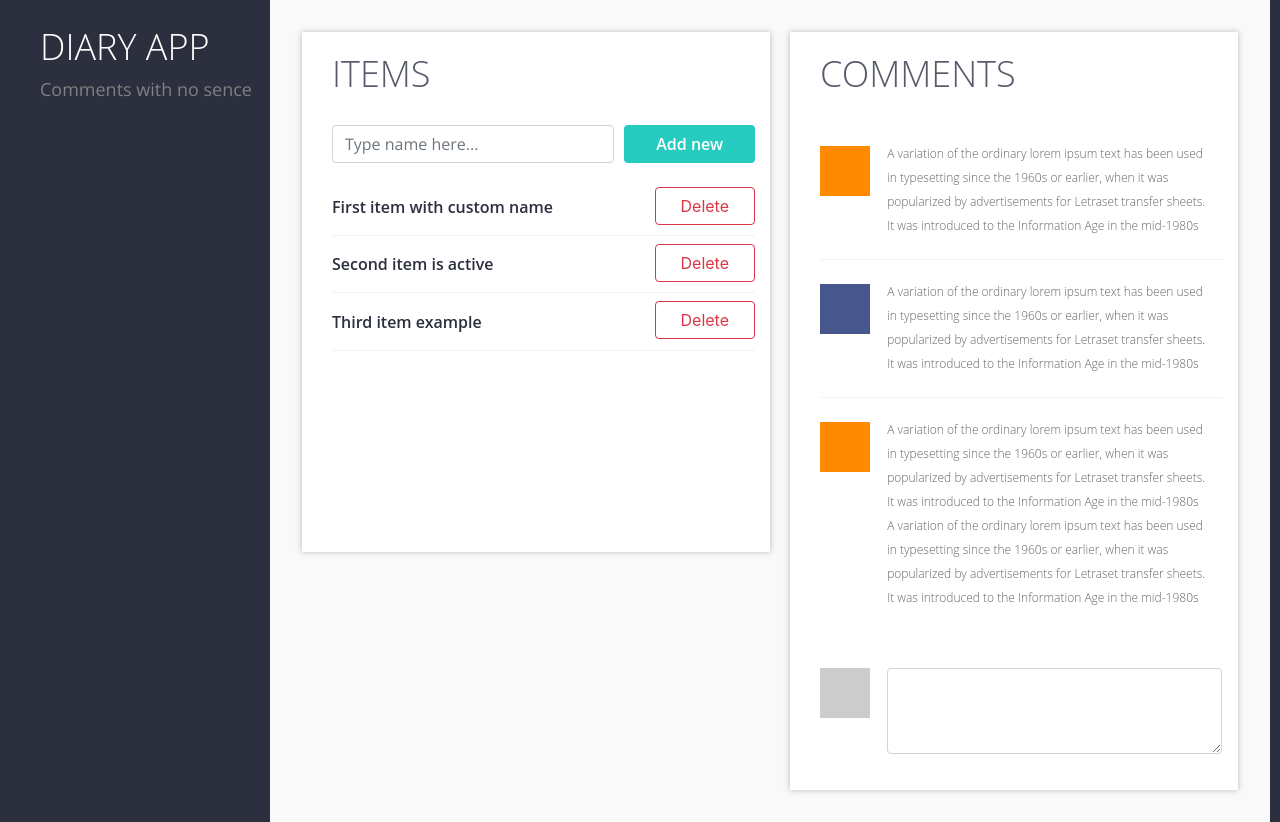
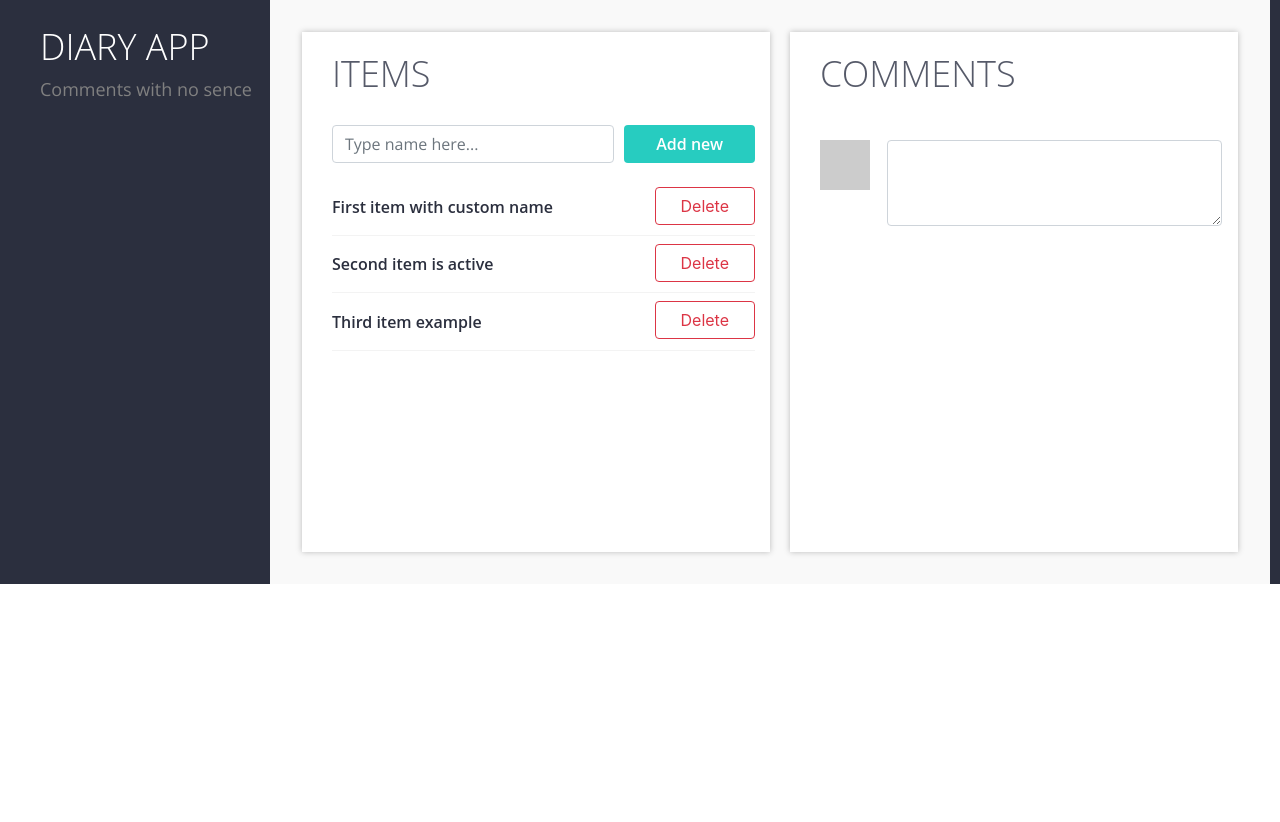
Before and after one commit to Delagardi/diaryapp, a React (Create React App) app: page / in a window 1280 px wide. After the commit the page ends 800 px from the top, so only its background shows below. Built offline with nearby package versions, Linux system fonts and the light colour scheme.

Commit message:
Added changing comments n active element

```diff
--- a/src/components/App/App.js
+++ b/src/components/App/App.js
@@ -16,9 +16,9 @@ class App extends Component {
       ],
 
       commentsData: [
-        {id: 1, userData: 'user1', text: 'A variation of the ordinary lorem ipsum text has been used in typesetting since the 1960s or earlier, when it was popularized by advertisements for Letraset transfer sheets. It was introduced to the Information Age in the mid-1980s'},
-        {id: 2, userData: 'user2', text: 'A variation of the ordinary lorem ipsum text has been used in typesetting since the 1960s or earlier, when it was popularized by advertisements for Letraset transfer sheets. It was introduced to the Information Age in the mid-1980s'},
-        {id: 3, userData: 'user1', text: 'A variation of the ordinary lorem ipsum text has been used in typesetting since the 1960s or earlier, when it was popularized by advertisements for Letraset transfer sheets. It was introduced to the Information Age in the mid-1980s A variation of the ordinary lorem ipsum text has been used in typesetting since the 1960s or earlier, when it was popularized by advertisements for Letraset transfer sheets. It was introduced to the Information Age in the mid-1980s'},
+        {id: 1, idTodo: 2, userData: 'user1', text: 'A variation of the ordinary lorem ipsum text has been used in typesetting since the 1960s or earlier, when it was popularized by advertisements for Letraset transfer sheets. It was introduced to the Information Age in the mid-1980s'},
+        {id: 2, idTodo: 2, userData: 'user2', text: 'A variation of the ordinary lorem ipsum text has been used in typesetting since the 1960s or earlier, when it was popularized by advertisements for Letraset transfer sheets. It was introduced to the Information Age in the mid-1980s'},
+        {id: 3, idTodo: 2, userData: 'user1', text: 'A variation of the ordinary lorem ipsum text has been used in typesetting since the 1960s or earlier, when it was popularized by advertisements for Letraset transfer sheets. It was introduced to the Information Age in the mid-1980s A variation of the ordinary lorem ipsum text has been used in typesetting since the 1960s or earlier, when it was popularized by advertisements for Letraset transfer sheets. It was introduced to the Information Age in the mid-1980s'},
       ]
     }
     this.idTodoFrom = 555;
--- a/src/components/comments/comments.js
+++ b/src/components/comments/comments.js
@@ -4,12 +4,13 @@ import CommentAdd from '../commentAdd';
 
 import './comments.css';
 
-const Comments = ({ commentsData }) => {
+const Comments = ({ commentsData, selectedItem }) => {
   return (
     <div className="comments col-6">
       <div className="comments-card">
         <h2 className="comments-header">Comments</h2>
         <CommentsList
+          selectedItem={ selectedItem }
           commentsData={ commentsData }
         />
         <CommentAdd/>
--- a/src/components/commentsList/commentsList.js
+++ b/src/components/commentsList/commentsList.js
@@ -1,26 +1,39 @@
-import React from 'react';
+import React, { Component } from 'react';
 import CommentsListItem from '../commentsListItem';
 
 import './commentsList.css'
 
-const CommentsList = ({ commentsData }) => {
+class CommentsList extends Component {
+  render() {
+    const { commentsData, selectedItem } = this.props;
+
     const elements = commentsData.map( (item) => {
-    const { id, userData, text } = item;
+      const { id, idTodo, userData, text } = item;
 
+      console.log('selectedItem:');
+      console.log(selectedItem);
+      console.log('idTodo:');
+      console.log(idTodo);
+
+      if ( selectedItem === idTodo ) {
         return (
           <CommentsListItem
-        key={id}
-        id={id}
-        userData={userData}
-        text={text}
+            key={ id }
+            id={ id }
+            userData={ userData }
+            text={ text }
           />
         );
+      } else {
+        return null;
+      }
     });
     return(
       <div className="comments-list">
-      {elements}
+        { elements }
       </div>
     )
   }
+}
 
 export default CommentsList;
--- a/src/components/commentsListItem/commentsListItem.css
+++ b/src/components/commentsListItem/commentsListItem.css
@@ -27,10 +27,10 @@
   padding-bottom: 23px;
 }
 
-.user1 .comments-item__avatar--img {
+.user1.comments-item__avatar--img {
   background-color: #FF8A00;
 }
 
-.user2 .comments-item__avatar--img {
+.user2.comments-item__avatar--img {
   background-color: #47568C;
 }
--- a/src/components/commentsListItem/commentsListItem.js
+++ b/src/components/commentsListItem/commentsListItem.js
@@ -3,18 +3,18 @@ import React from 'react';
 import './commentsListItem.css';
 
 const CommentsListItem = ({id, userData, text}) => {
-  let classNames = `container comments-item ${userData}`;
+  let classNames = `${ userData } comments-item__avatar--img`;
 
   return (
-    <div className={classNames}>
+    <div className="container comments-item">
       <div className="row comment-item-wrapper">
         <div className="col-2 comments-item__avatar">
           {/* eslint-disable */}
-          <a className="comments-item__avatar--img" href="some.html"></a>
+          <a className={ classNames } href="some.html"></a>
           {/* eslint-enable */}
         </div>
         <div className="col-10 comment-item__text">
-          <span className="comment-item__text-info">{text}</span>
+          <span className="comment-item__text-info">{ text }</span>
         </div>
       </div>
     </div>
--- a/src/components/content/content.js
+++ b/src/components/content/content.js
@@ -1,10 +1,27 @@
-import React from 'react';
+import React, { Component } from 'react';
 import Todos from '../todos';
 import Comments from '../comments';
 
 import './content.css';
 
-const Content = ({ todoData, onDeleted, onAdd, commentsData }) => {
+class Content extends Component {
+  constructor() {
+    super();
+
+    this.state = {
+      selectedItem: null
+    }
+  }
+
+  onItemSelected = (id) => {
+    this.setState({
+      selectedItem: id
+    })
+  }
+
+  render() {
+    const { todoData, onDeleted, onAdd, commentsData } = this.props;
+    const { selectedItem } = this.state;
 
     return (
       <div className="content">
@@ -12,13 +29,18 @@ const Content = ({ todoData, onDeleted, onAdd, commentsData }) => {
           <Todos
             todoData={ todoData }
             onDeleted={ (id) => onDeleted(id) }
-          onAdd={ (text) => onAdd(text) }/>
+            onAdd={ (text) => onAdd(text) }
+            selectedItem={selectedItem}
+            onActiveSelected={ (id) => this.onItemSelected(id)}
+          />
           <Comments
             commentsData={ commentsData }
+            selectedItem= { selectedItem }
           />
         </div>
       </div>
     );
   }
+}
 
 export default Content;
--- a/src/components/todoList/todoList.js
+++ b/src/components/todoList/todoList.js
@@ -4,35 +4,20 @@ import TodoListItem from '../todoListItem';
 import './todoList.css';
 
 class TodoList extends Component {
-  constructor() {
-    super();
-
-    this.state = {
-      selectedItem: null
-    }
-  }
-
-  onItemSelected = (id) => {
-    this.setState({
-      selectedItem: id
-    })
-  }
 
   render() {
-    const { selectedItem } = this.state;
-    const { todoData, onDeleted } = this.props;
+    const { todoData, onDeleted, selectedItem, onActiveSelected } = this.props;
 
     const elements = todoData.map( (item) => {
-      const { id, label, active } = item;
+      const { id, label } = item;
 
       return (
         <TodoListItem
           key={id}
           label={label}
-          active={active}
           id={id}
-          onActiveSelected={this.onItemSelected}
-          selectedItem={selectedItem}
+          onActiveSelected={ (id) => onActiveSelected(id)}
+          selectedItem={ selectedItem }
           onDeleted={ () => onDeleted(id) }/>
       );
     });
--- a/src/components/todos/todos.js
+++ b/src/components/todos/todos.js
@@ -4,7 +4,7 @@ import TodoList from '../todoList';
 
 import './todos.css';
 
-const Todos = ({ todoData, onDeleted, onAdd }) => {
+const Todos = ({ todoData, onDeleted, onAdd, selectedItem, onActiveSelected }) => {
   return (
     <div className="todos col-6">
       <div className="todos-card">
@@ -14,7 +14,10 @@ const Todos = ({ todoData, onDeleted, onAdd }) => {
             onAdd={ (text) => onAdd(text) }/>
           <TodoList
             todoData={ todoData }
-            onDeleted={ (id) => onDeleted(id)}/>
+            onDeleted={ (id) => onDeleted(id) }
+            selectedItem={ selectedItem }
+            onActiveSelected={ (id) => onActiveSelected(id) }
+          />
         </div>
       </div>
     </div>
```
Lines whose indentation alone changed are shown as unchanged.
